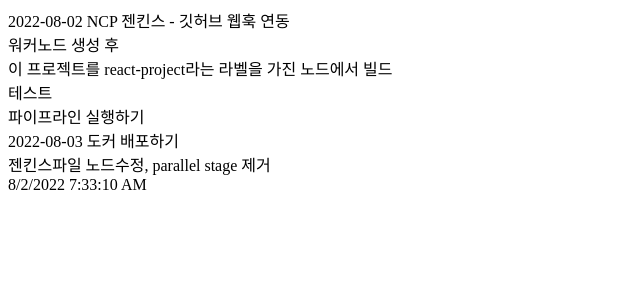
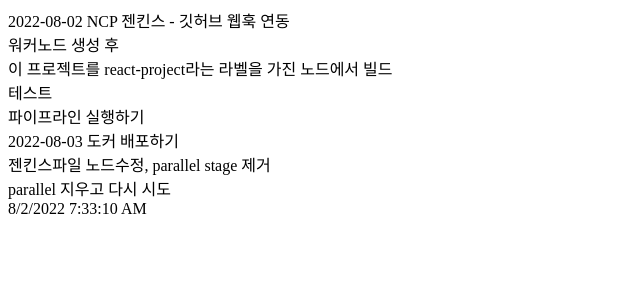
Before and after one commit to ssong91DEV/react-project, a React (Create React App) app: page / in a window 1280 px wide. Shown: the top 300 px of the page, without its empty margins (0-640 px from the left). Built offline with nearby package versions, Linux system fonts and the light colour scheme.

Commit message:
parallel 지우고 다시 시도

```diff
--- a/src/containers/MainComponent.jsx
+++ b/src/containers/MainComponent.jsx
@@ -18,6 +18,7 @@
       <div>파이프라인 실행하기</div>
       <div>2022-08-03 도커 배포하기</div>
       <div>젠킨스파일 노드수정, parallel stage 제거</div>
+      <div>parallel 지우고 다시 시도</div>
       <div>
         {time.toLocaleDateString()} {time.toLocaleTimeString()}
       </div>
```
Also changed, not shown: 1 other file (tests, documents, lock files or other folders).
